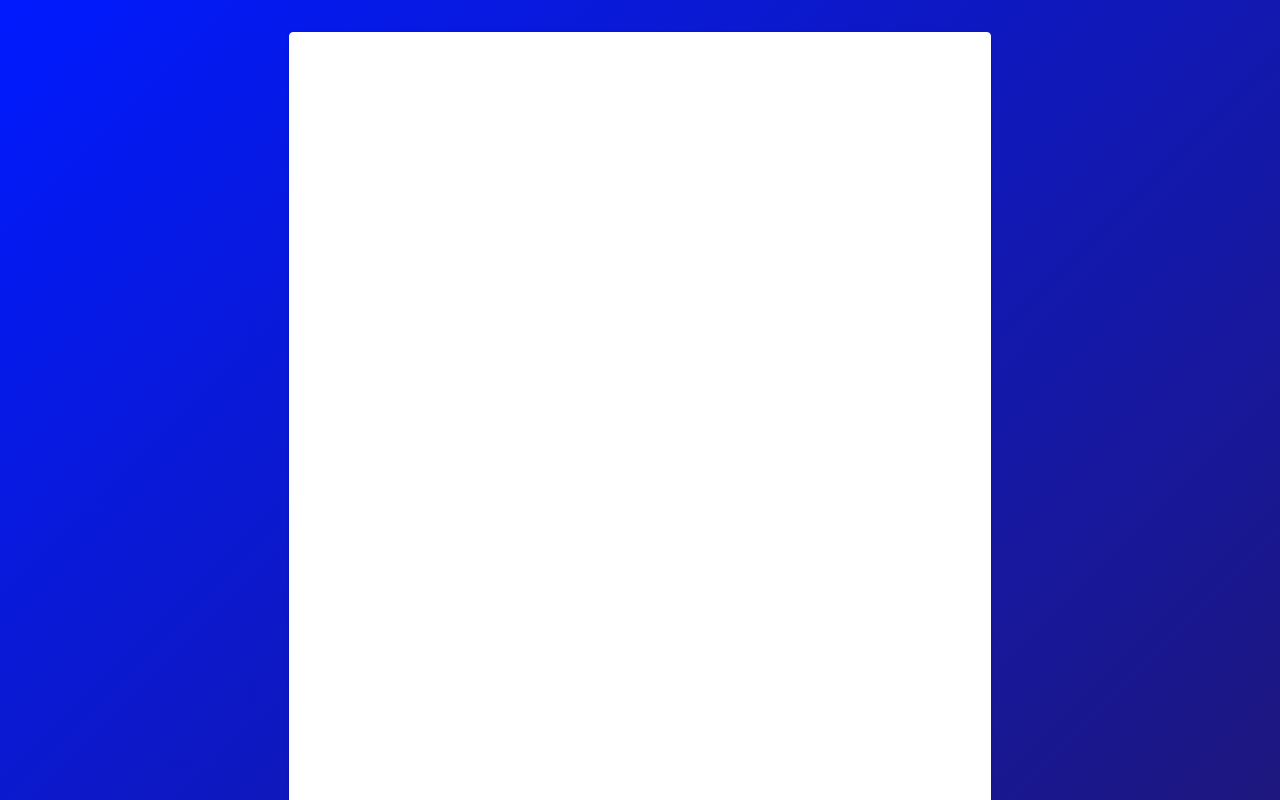
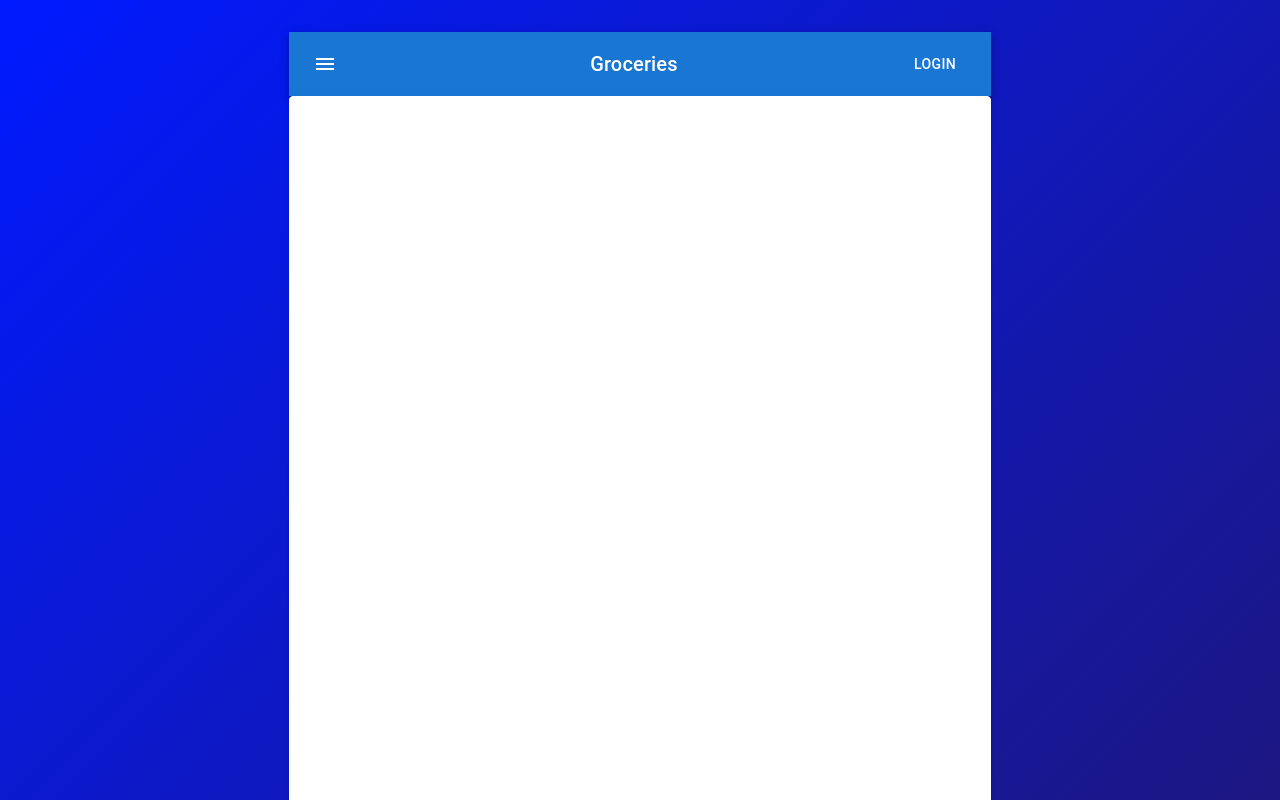
Before and after one commit to danxguerrero/grocery-list-frontend, a React (Vite) app: page / in a window 1280 px wide. Shown: the top 800 px of the page. Built offline with nearby package versions, Linux system fonts and the light colour scheme.

Commit message:
Added a MenuBar to the Card

```diff
--- a/src/App.jsx
+++ b/src/App.jsx
@@ -1,9 +1,7 @@
 import { Card, Typography } from '@mui/material'
 import { useEffect, useState } from 'react'
-import reactLogo from './assets/react.svg'
-import viteLogo from '/vite.svg'
 import './App.css'
-import { MusicNote } from '@mui/icons-material'
+import { MenuBar } from './components/MenuBar'
 
 const apiURL = "https://grocery-list-0aqm.onrender.com";
 
@@ -13,6 +11,7 @@ function App() {
 
   return (
     <>
+      <MenuBar />
       <Card className='container'>
 
       </Card>
--- /dev/null
+++ b/src/components/MenuBar.jsx
@@ -0,0 +1,31 @@
+import AppBar from '@mui/material/AppBar';
+import Box from '@mui/material/Box';
+import Toolbar from '@mui/material/Toolbar';
+import Typography from '@mui/material/Typography';
+import Button from '@mui/material/Button';
+import IconButton from '@mui/material/IconButton';
+import MenuIcon from '@mui/icons-material/Menu';
+
+export const MenuBar = () => {
+  return (
+    <Box sx={{ flexGrow: 1 }}>
+      <AppBar position="static">
+        <Toolbar>
+          <IconButton
+            size="large"
+            edge="start"
+            color="inherit"
+            aria-label="menu"
+            sx={{ mr: 2 }}
+          >
+            <MenuIcon />
+          </IconButton>
+          <Typography variant="h6" component="div" sx={{ flexGrow: 1 }}>
+            Groceries
+          </Typography>
+          <Button color="inherit">Login</Button>
+        </Toolbar>
+      </AppBar>
+    </Box>
+  );
+}
```
